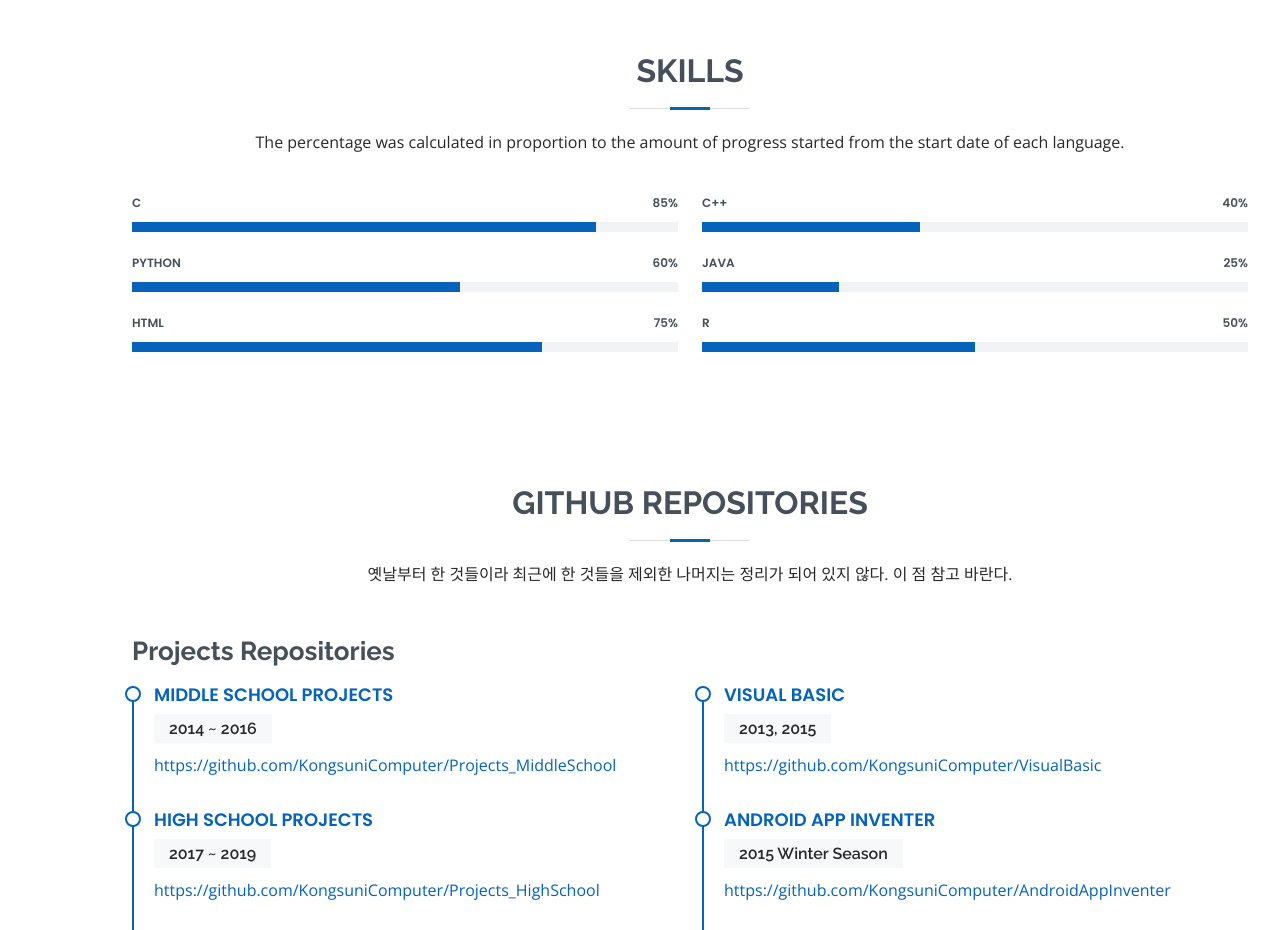
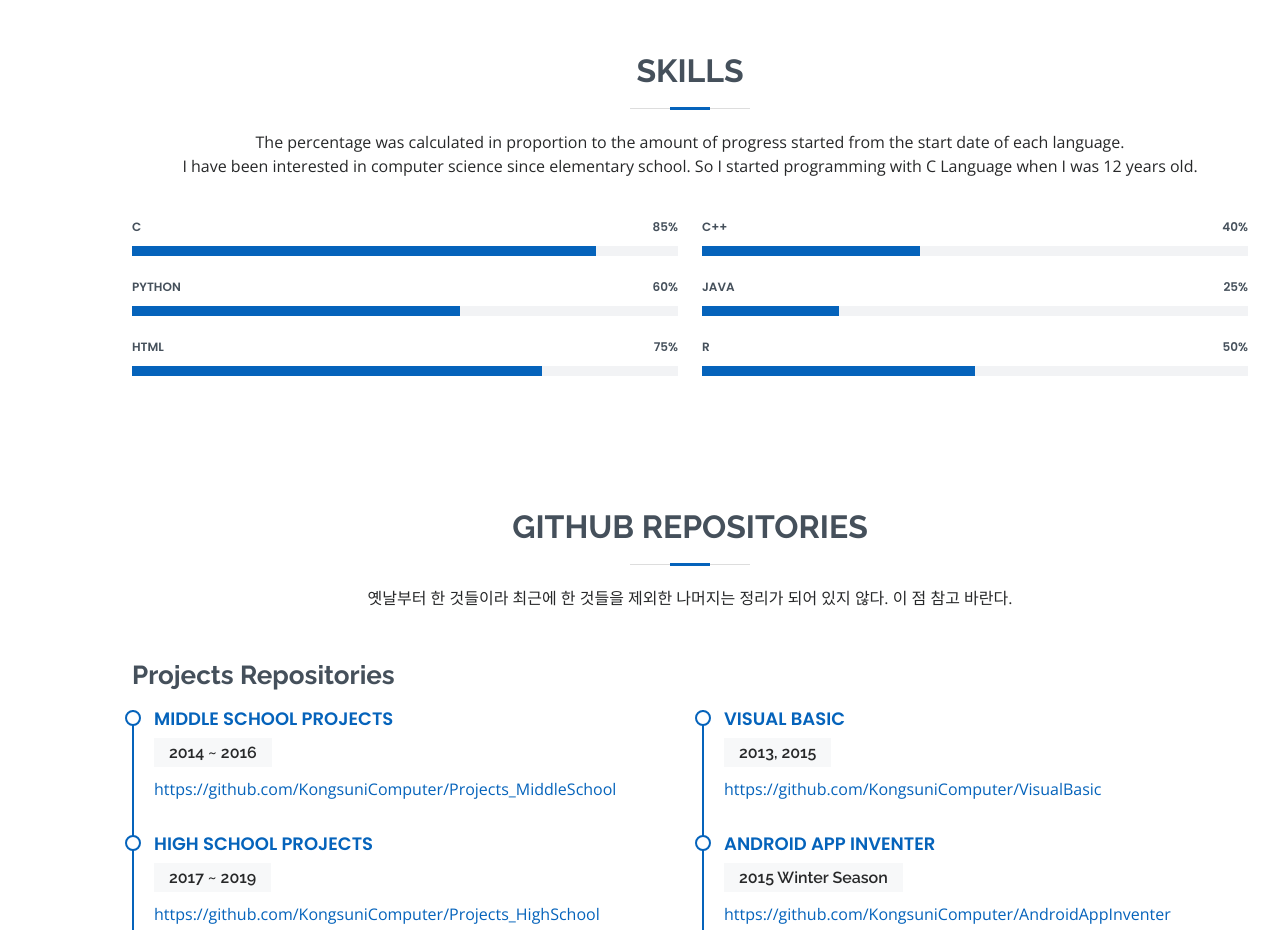
Before and after one commit to KongsuniComputer/KongsuniComputer.github.io, a plain HTML site: page index.html in a window 1280 px wide. Shown: the part 1480-2410 px from the top of the page. Drawn offline with nearby package versions, Linux system fonts and the light colour scheme.

Commit message:
Update index.html

```diff
--- a/index.html
+++ b/index.html
@@ -109,7 +109,7 @@
 
         <div class="section-title">
           <h2>Skills</h2>
-          <p>The percentage was calculated in proportion to the amount of progress started from the start date of each language.</p>
+          <p>The percentage was calculated in proportion to the amount of progress started from the start date of each language.<br>I have been interested in computer science since elementary school. So I started programming with C Language when I was 12 years old.</p>
         </div>
 
         <div class="row skills-content">
```
